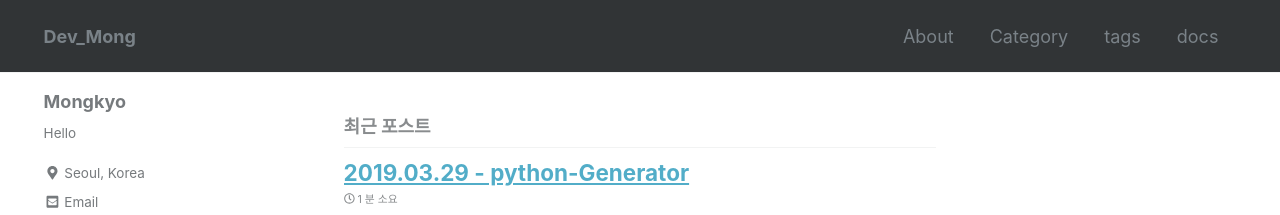
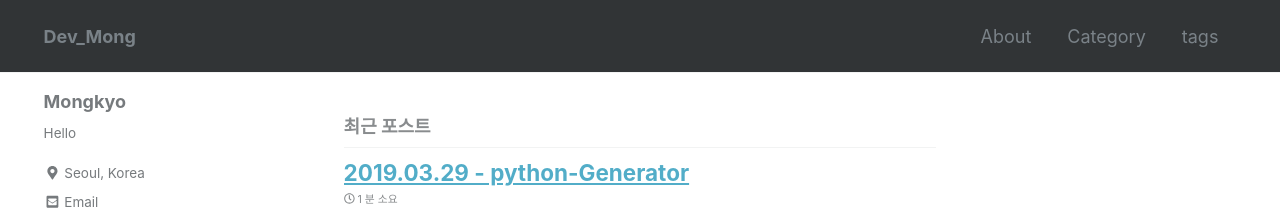
Before and after one commit to mongkyo/mongkyo.github.io, a Jekyll site: the page built from index.html, in a window 1280 px wide and 900 px high. Shown: the top 215 px of the window. Built offline with Jekyll 4.4.1, drawn with Linux system fonts in a browser that asks for light colours; nearby versions of some CDN libraries; the list of posts is cut into pages by our own code.

Commit message:
[test] test sidebar

```diff
--- a/_data/navigation.yml
+++ b/_data/navigation.yml
@@ -6,11 +6,10 @@ main:
     url: /categories/
   - title: "tags"
     url: /tags/
-  - title: "docs"
-    url: /docs
 
 sidebar:
   nav: "docs"
+
 docs:
   - title: Postings
     children:
```
